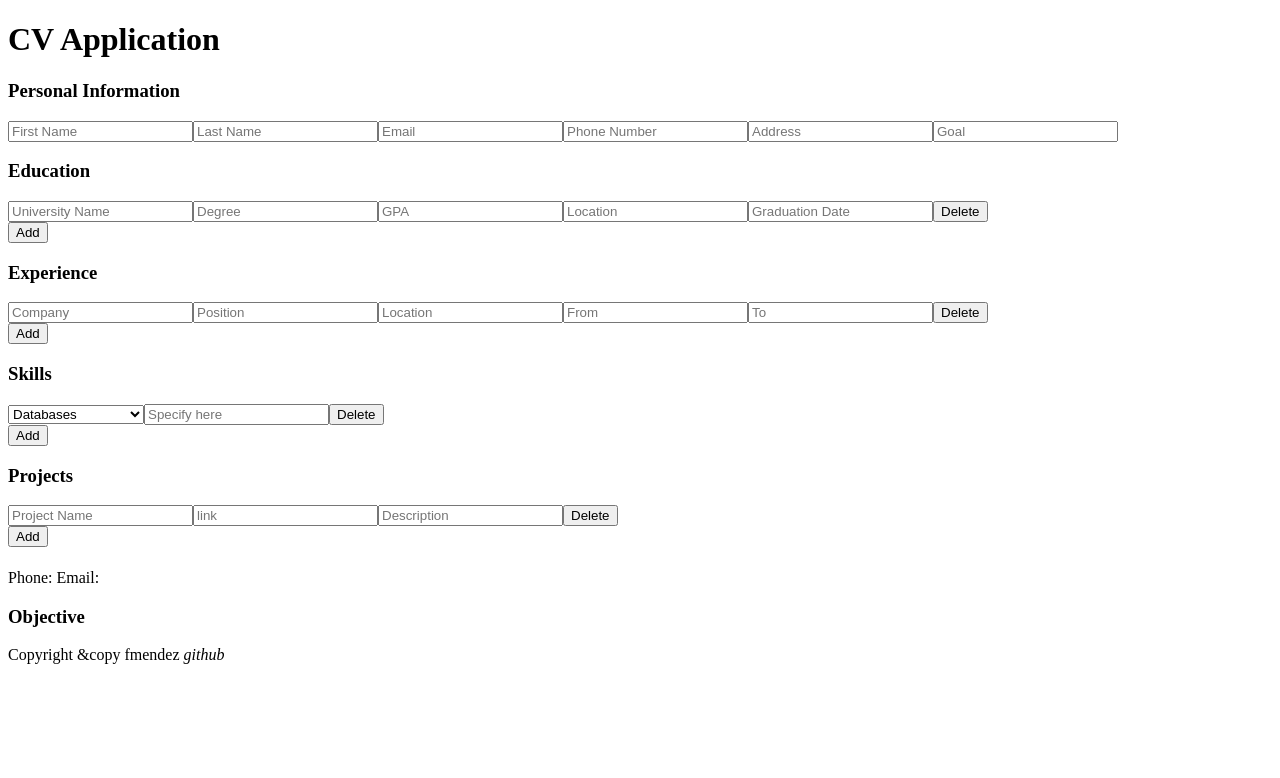
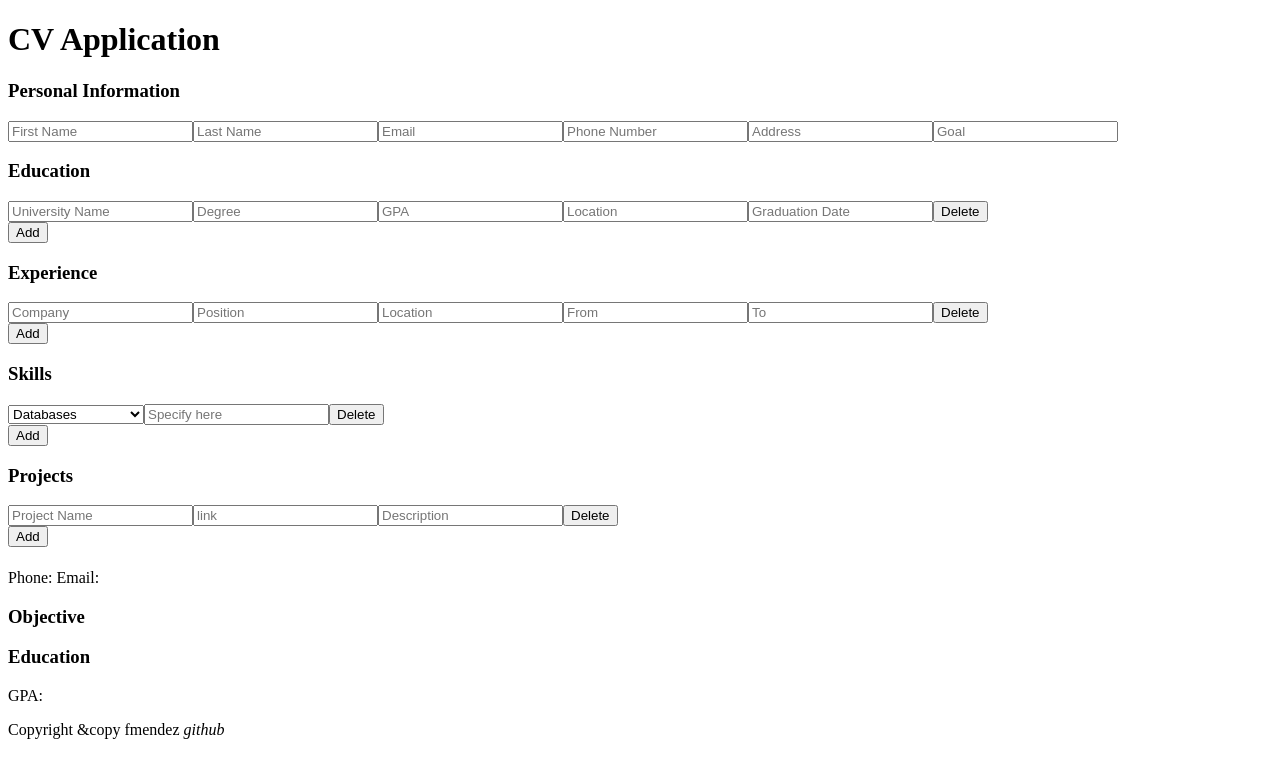
Before and after one commit to fmendezr/cv-application, a React (Create React App) app: page / in a window 1280 px wide. Shown: the top 778 px of the page. Built offline with nearby package versions, Linux system fonts and the light colour scheme.

Commit message:
Make component that renders educztion section with each educaction item

```diff
--- a/src/components/CVPreview/CVPreview.js
+++ b/src/components/CVPreview/CVPreview.js
@@ -42,7 +42,7 @@ const Content = (props) => {
             <ObjectiveSection
                 objective={props.objective}
             />
-            <Education
+            <EducationSection
                 education={props.education}
             />
             <Skills
@@ -67,9 +67,40 @@ const ObjectiveSection = (props) => {
     )
 }
 
-const Education = (props) => {
+const EducationSection = (props) => {
     return (
-        <div></div>
+        <section>
+            <h3>Education</h3>
+            {props.education.map((educationItem) => {
+                return (
+                    <EducationItem
+                        university={educationItem.university}
+                        degree={educationItem.degree}
+                        gpa={educationItem.gpa}
+                        location={educationItem.location}
+                        graduationDate={educationItem.graduationDate}
+                        id={educationItem.id}
+                        key={educationItem.id}
+                    />
+                )
+            })}
+        </section>
+    )
+}
+
+const EducationItem = (props) => {
+    return (
+        <div>
+            <div>
+                <p>{props.university}</p>
+                <p>{props.degree}</p>
+                <p>GPA: {props.gpa}</p>
+            </div>
+            <div>
+                <p>{props.location}</p>
+                <p>{props.graduationDate}</p>
+            </div>
+        </div>
     )
 }
 
```
